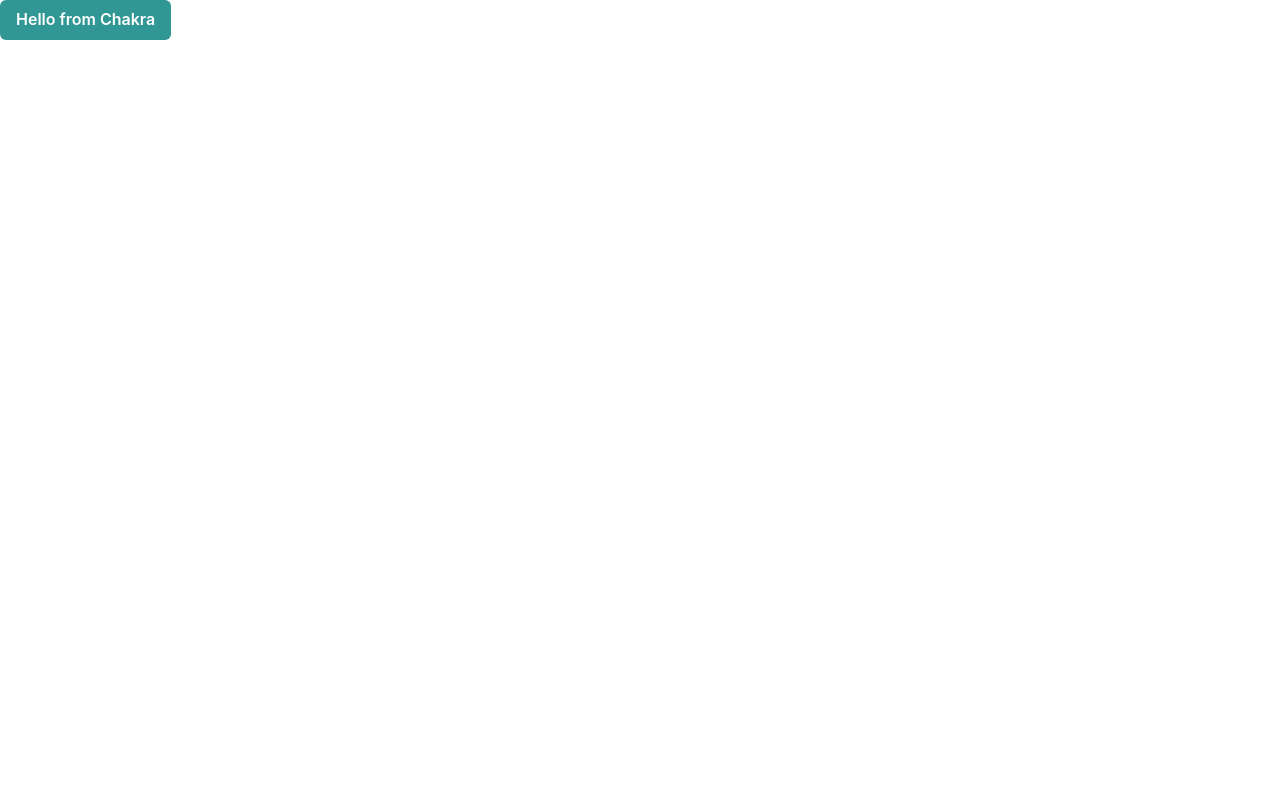
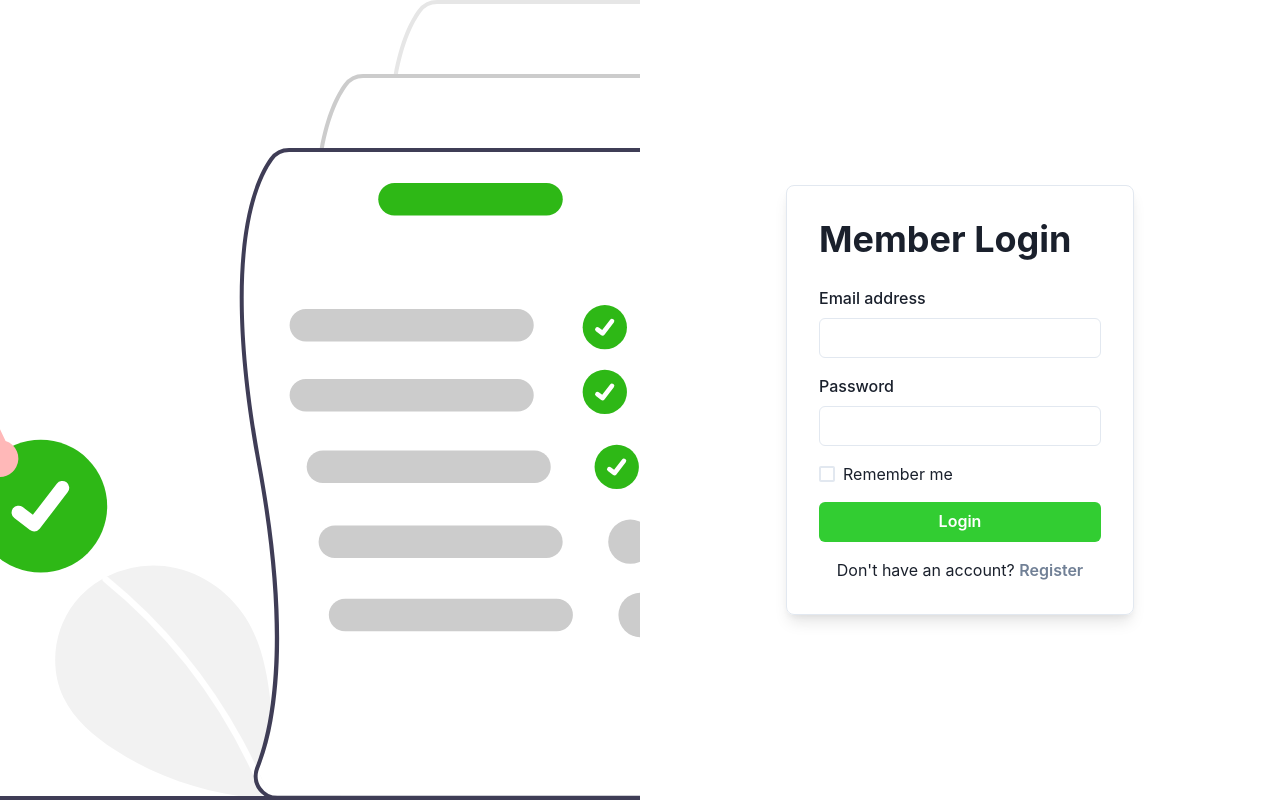
Before and after one commit to 1jakerobertson/ChoreHero-v2, a React (Vite) app in the folder frontend/: page / in a window 1280 px wide. Built offline with nearby package versions, Linux system fonts and the light colour scheme.

Commit message:
Added login and register pages, updated routes for each including logout route for future dashboard

```diff
--- a/frontend/package.json
+++ b/frontend/package.json
@@ -13,6 +13,7 @@
     "@chakra-ui/react": "^2.8.1",
     "@emotion/react": "^11.14.0",
     "@emotion/styled": "^11.14.0",
+    "axios": "^1.9.0",
     "framer-motion": "^12.16.0",
     "next-themes": "^0.4.6",
     "react": "^19.1.0",
--- a/frontend/src/App.jsx
+++ b/frontend/src/App.jsx
@@ -1,13 +1,28 @@
-import { Button } from "@chakra-ui/react";
+import { BrowserRouter as Router, Routes, Route } from 'react-router-dom';
+import { ChakraProvider } from '@chakra-ui/react';
+import Login from './pages/Login';
+import Dashboard from './pages/Dashboard';
+import { AuthProvider } from './context/AuthProvider';
+import ProtectedRoute from './components/ProtectedRoute';
+
 
 function App() {
-  console.log("✅ App component is rendering");
-  console.log("✅ React + Chakra loaded");
-
   return (
-    <>
-      <Button colorScheme="teal">Hello from Chakra</Button>
-    </>
+    <ChakraProvider>
+      <AuthProvider>
+        <Routes>
+          <Route path="/" element={<Login />} />
+          <Route
+            path="/dashboard"
+            element={
+              <ProtectedRoute>
+                <Dashboard />
+              </ProtectedRoute>
+            }
+          />
+        </Routes>
+      </AuthProvider>
+    </ChakraProvider>
   );
 }
 
--- /dev/null
+++ b/frontend/src/components/ProtectedRoute.jsx
@@ -0,0 +1,14 @@
+import { Navigate } from 'react-router-dom';
+import { useAuth } from '../context/AuthProvider';
+
+export default function ProtectedRoute({ children }) {
+  const { isAuthenticated } = useAuth();
+
+  if (!isAuthenticated) {
+    // If not authenticated, redirect to login
+    return <Navigate to="/" />;
+  }
+
+  // If authenticated, show the child component (Dashboard)
+  return children;
+}
--- a/frontend/src/context/AuthProvider.jsx
+++ b/frontend/src/context/AuthProvider.jsx
@@ -0,0 +1,60 @@
+// AuthContext.js
+import { createContext, useState, useEffect, useContext } from 'react';
+
+// Create the AuthContext
+const AuthContext = createContext();
+
+// Create the AuthProvider component
+export const AuthProvider = ({ children }) => {
+  const [user, setUser] = useState(null); // You can expand this later to store user info
+  const [isAuthenticated, setIsAuthenticated] = useState(false);
+  const [token, setToken] = useState(null);
+
+  // On app start → load token from localStorage
+  useEffect(() => {
+    const storedToken = localStorage.getItem('access_token');
+    if (storedToken) {
+      setToken(storedToken);
+      setIsAuthenticated(true);
+      // Optional: load user info here if you have it in your API
+    }
+  }, []);
+
+  // Login function
+  const login = (newToken) => {
+    localStorage.setItem('access_token', newToken);
+    setToken(newToken);
+    setIsAuthenticated(true);
+    // Optional: setUser({}) if you want to store user data
+  };
+
+  // Logout function
+  const logout = () => {
+    localStorage.removeItem('access_token');
+    setToken(null);
+    setIsAuthenticated(false);
+    setUser(null);
+  };
+
+  // Context value
+  const contextValue = {
+    user,
+    isAuthenticated,
+    token,
+    login,
+    logout,
+  };
+
+  return (
+    <AuthContext.Provider value={contextValue}>
+      {children}
+    </AuthContext.Provider>
+  );
+};
+
+// Custom hook to use AuthContext
+export const useAuth = () => {
+  return useContext(AuthContext);
+};
+
+export default AuthContext;
--- a/frontend/src/pages/dashboard.jsx
+++ b/frontend/src/pages/dashboard.jsx
@@ -0,0 +1,22 @@
+import { Button, ButtonGroup } from "@chakra-ui/react"
+import { useAuth } from '../context/AuthProvider';
+import { useNavigate } from 'react-router-dom';
+
+export default function Dashboard() {
+  const { logout } = useAuth();
+  const navigate = useNavigate();
+
+  const handleLogout = () => {
+    logout();
+    navigate('/');
+  };
+
+  return (
+    <div style={{ padding: '20px' }}>
+      <h1>Dashboard Page</h1>
+      <Button colorScheme="red" onClick={handleLogout}>
+        Logout
+      </Button>
+    </div>
+  );
+}
--- a/frontend/src/pages/login.jsx
+++ b/frontend/src/pages/login.jsx
@@ -0,0 +1,103 @@
+import {
+  Box,
+  Flex,
+  Heading,
+  Stack,
+  FormControl,
+  FormLabel,
+  Input,
+  Checkbox,
+  Button,
+  Text,
+  Image,
+} from '@chakra-ui/react';
+import { useState } from 'react';
+import { useNavigate } from 'react-router-dom';
+import axios from 'axios';
+// Optional → if you want to use Swal for alerts:
+// import Swal from 'sweetalert2';
+import { useAuth } from '../context/AuthProvider';
+
+export default function Login() {
+  const navigate = useNavigate();
+
+  const [isLoginMode, setIsLoginMode] = useState(true);
+  const [email, setEmail] = useState('');
+  const [password, setPassword] = useState('');
+
+  async function handleLogin(e) {
+    e.preventDefault();
+    try {
+      const requestBody = { email, password };
+      // For now, use your own backend endpoint here:
+      const response = await axios.post('http://localhost:4000/api/auth/login', requestBody);
+
+      // AuthContext login
+      login(response.data.token);
+
+      // Redirect to dashboard
+      navigate('/dashboard');
+    } catch (error) {
+      console.log(error);
+      // Optional → show error alert
+      // Swal.fire({
+      //   icon: 'error',
+      //   title: 'Oops...',
+      //   text: error.response?.data?.message || 'Login failed',
+      // });
+    }
+  }
+
+  return (
+    <Flex height="100vh">
+      {/* Left Panel → Banner */}
+      <Box
+        flex="1"
+        bgImage="url('/limegreenbanner.svg')"
+        bgSize="cover"
+        bgPosition="center"
+        bgRepeat="no-repeat"
+      />
+
+      {/* Right Panel → Form */}
+      <Flex flex="1" align="center" justify="center" bg="white">
+        <Box p={8} maxWidth="400px" borderWidth={1} borderRadius={8} boxShadow="lg">
+          <Heading mb={6}>{isLoginMode ? 'Member Login' : 'Register'}</Heading>
+          <Stack spacing={4}>
+            <FormControl>
+              <FormLabel>Email address</FormLabel>
+              <Input
+                type="email"
+                value={email}
+                onChange={(e) => setEmail(e.target.value)}
+              />
+            </FormControl>
+            <FormControl>
+              <FormLabel>Password</FormLabel>
+              <Input
+                type="password"
+                value={password}
+                onChange={(e) => setPassword(e.target.value)}
+              />
+            </FormControl>
+            <Checkbox>Remember me</Checkbox>
+            <Button
+              bg="limegreen"
+              color="white"
+              _hover={{ bg: 'lime' }}
+              onClick={handleLogin}
+            >
+              {isLoginMode ? 'Login' : 'Register'}
+            </Button>
+          </Stack>
+          <Text mt={4} textAlign="center">
+            {isLoginMode ? "Don't have an account?" : "Already have an account?"}{' '}
+            <Button variant="link" onClick={() => setIsLoginMode(!isLoginMode)}>
+              {isLoginMode ? 'Register' : 'Login'}
+            </Button>
+          </Text>
+        </Box>
+      </Flex>
+    </Flex>
+  );
+}
```
Also changed, not shown: frontend/public/limegreenbanner.svg (added), 1 other file (tests, documents, lock files or other folders).
